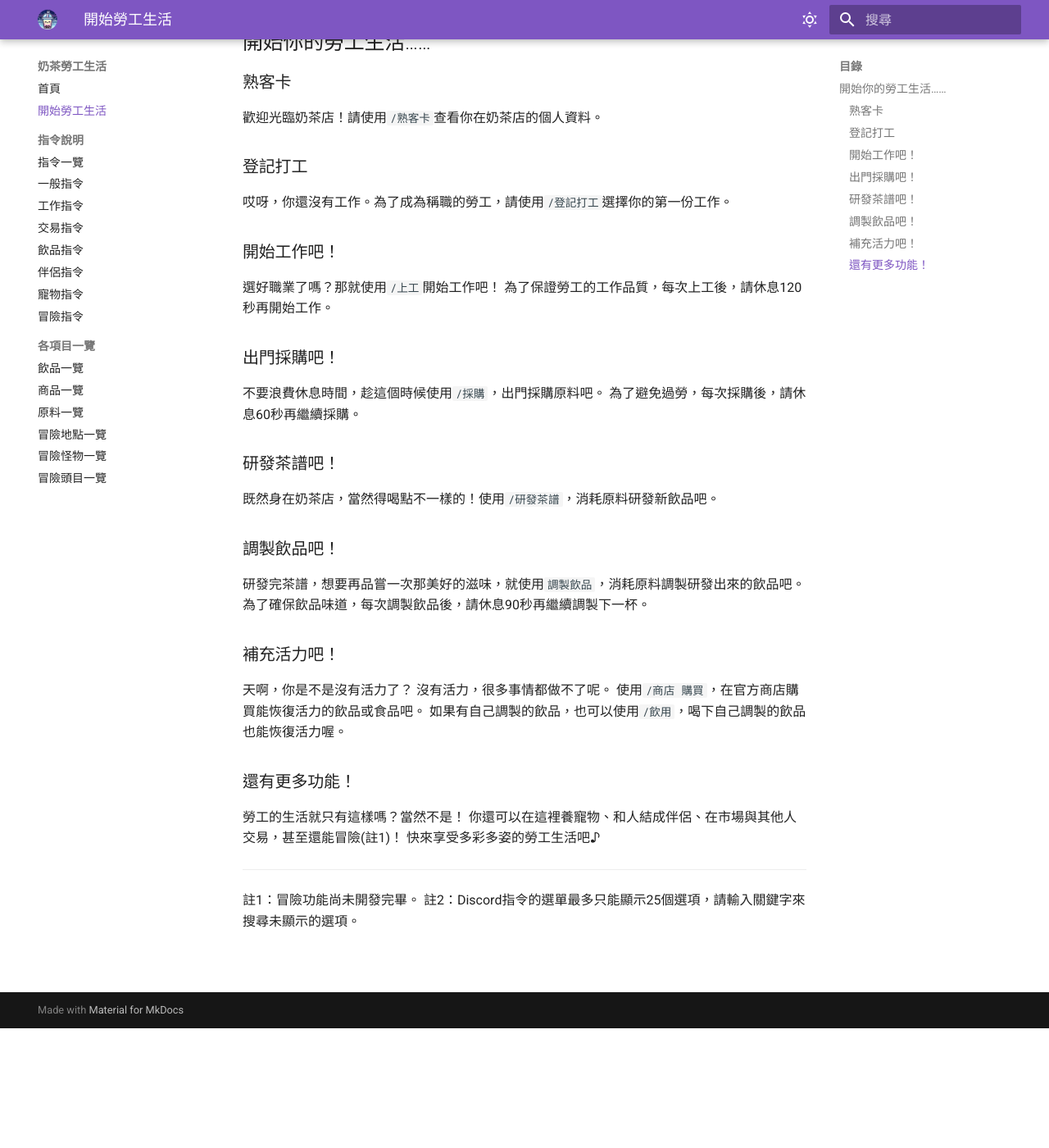
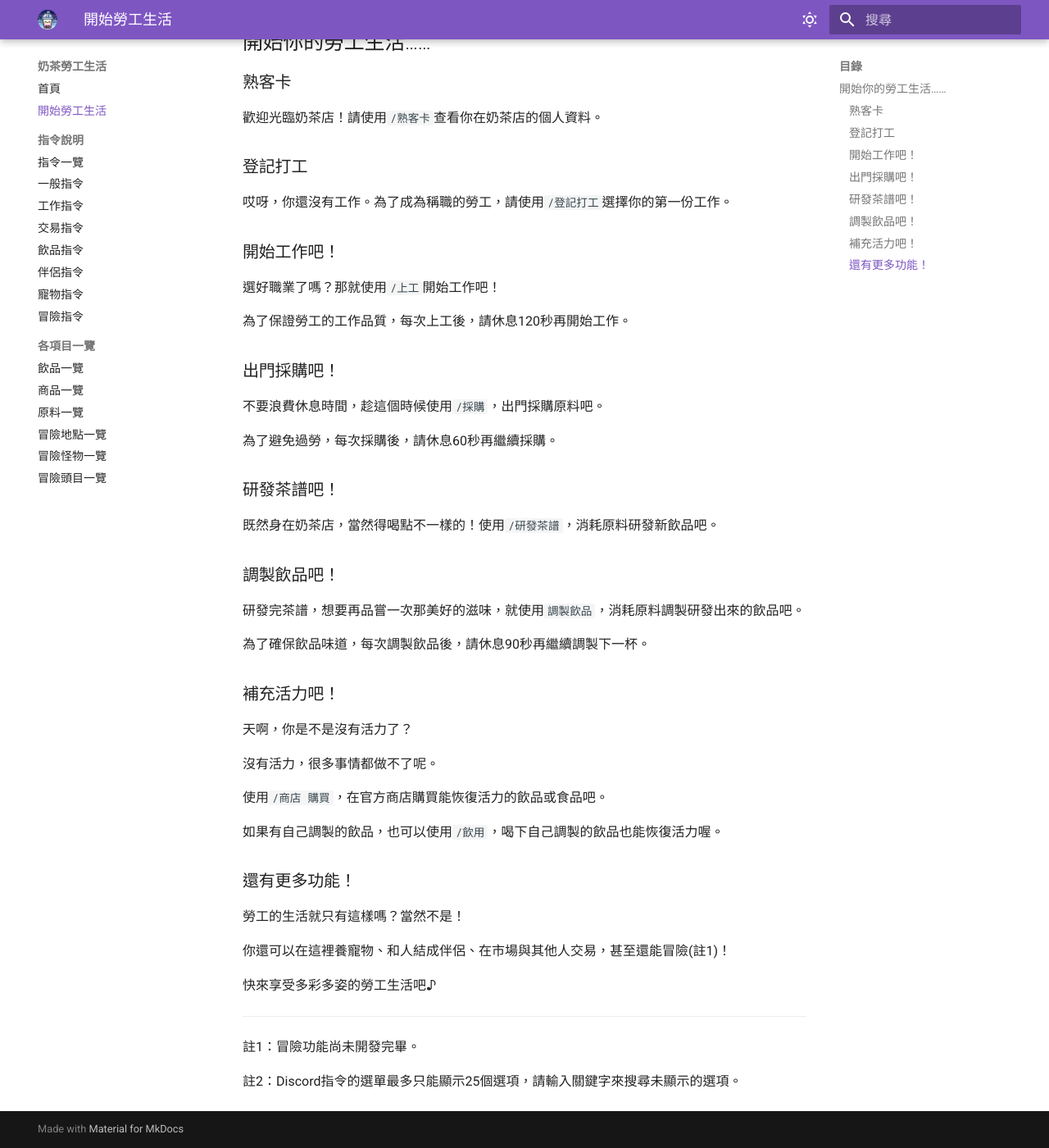
Before and after one commit to Chocochocococo/milktea-workerlife-wiki, an MkDocs documentation site: the page built from docs/introduce.md, in a window 1280 px wide and 1400 px high, scrolled down 146 px. Shown: the whole window at 82% size. Built offline with MkDocs 1.6.1 and Material for MkDocs 9.7.7, drawn with Linux system fonts in a browser that asks for light colours.

```diff
--- a/docs/introduce.md
+++ b/docs/introduce.md
@@ -1,4 +1,5 @@
 ## 開始你的勞工生活……
+
 ### 熟客卡
 歡迎光臨奶茶店！請使用`/熟客卡`查看你在奶茶店的個人資料。
 
@@ -7,10 +8,12 @@
 
 ### 開始工作吧！
 選好職業了嗎？那就使用`/上工`開始工作吧！
+
 為了保證勞工的工作品質，每次上工後，請休息120秒再開始工作。
 
 ### 出門採購吧！
 不要浪費休息時間，趁這個時候使用`/採購`，出門採購原料吧。
+
 為了避免過勞，每次採購後，請休息60秒再繼續採購。
 
 ### 研發茶譜吧！
@@ -18,20 +21,27 @@
 
 ### 調製飲品吧！
 研發完茶譜，想要再品嘗一次那美好的滋味，就使用`調製飲品`，消耗原料調製研發出來的飲品吧。
+
 為了確保飲品味道，每次調製飲品後，請休息90秒再繼續調製下一杯。
 
 ### 補充活力吧！
 天啊，你是不是沒有活力了？
+
 沒有活力，很多事情都做不了呢。
+
 使用`/商店 購買`，在官方商店購買能恢復活力的飲品或食品吧。
+
 如果有自己調製的飲品，也可以使用`/飲用`，喝下自己調製的飲品也能恢復活力喔。
 
 ### 還有更多功能！
+
 勞工的生活就只有這樣嗎？當然不是！
+
 你還可以在這裡養寵物、和人結成伴侶、在市場與其他人交易，甚至還能冒險(註1)！
+
 快來享受多彩多姿的勞工生活吧♪
 
 ***
+註1：冒險功能尚未開發完畢。
 
-註1：冒險功能尚未開發完畢。
 註2：Discord指令的選單最多只能顯示25個選項，請輸入關鍵字來搜尋未顯示的選項。
```
